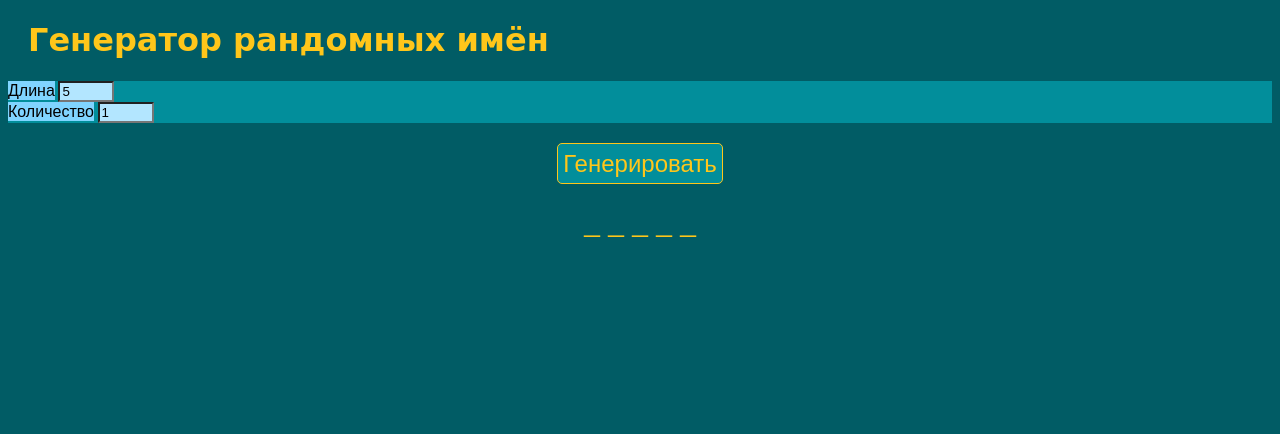
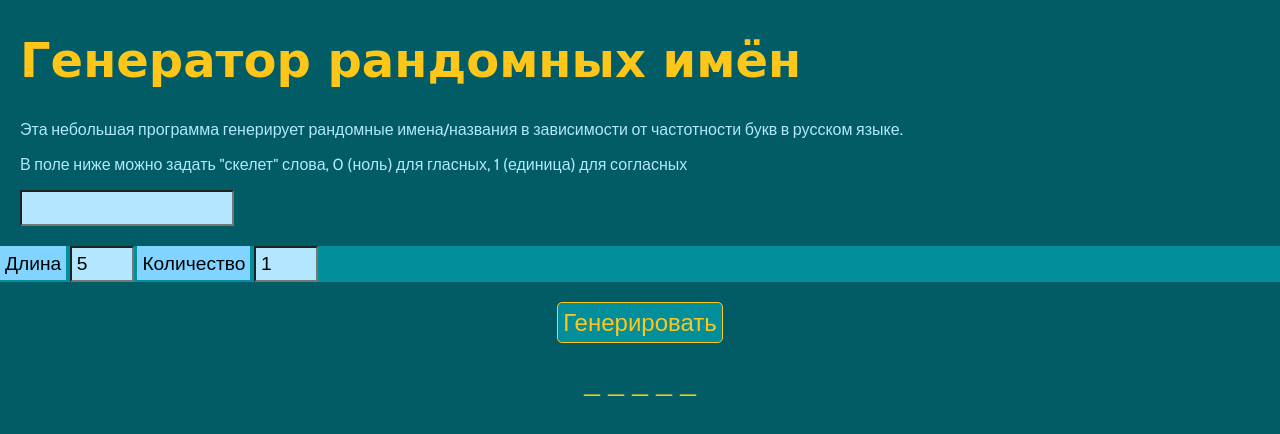
Before and after one commit to svmi3195/random-name-generator-ru, a plain HTML site: page index-ru.html in a window 1280 px wide. Drawn offline with nearby package versions, Linux system fonts and the light colour scheme; a web font is replaced by a local one.

Commit message:
refactor some css

```diff
--- a/style.css
+++ b/style.css
@@ -1,12 +1,15 @@
 body{
     background-color: #015C65;
     font-family: 'Cabin', sans-serif;
+    padding: 0;
+    margin: 0;
 }
 
 h1{
     color: #ffc61a;
     margin-left: 20px;
     font-family: 'Overlock', cursive;
+    font-size: 3em;
 }
 
 svg{
@@ -20,6 +23,7 @@ svg{
 
 .settings{
     background-color: #028E9B;
+    margin-top: 20px;
 }
 
 .genBtn{
@@ -49,11 +53,6 @@ svg{
     font-family: 'Droid Serif', serif;
 }
 
-.row{
-    padding-top: 15px;
-    margin: 0;
-}
-
 a{
     color:#ffc61a;
 }
@@ -66,13 +65,24 @@ strong{
     color: #ffd966;
 }
 
+input{
+    padding: 5px;
+    font-size: 1.2em
+}
+
+.input-group{
+    display: inline-block;
+}
 
 .input-group-label{
     background-color: #80d4ff;
+    font-size: 1.2em;
+    padding: 5px;
 }
 
 .input-group-field{
     background-color: #b3e6ff;
+    width: 50px;
 }
 
 .input-group-field:focus{
@@ -80,7 +90,6 @@ strong{
 }
 
 .about{
-    display: none;
     margin-left: 20px;
     color: #b3e6ff;
 }
```
